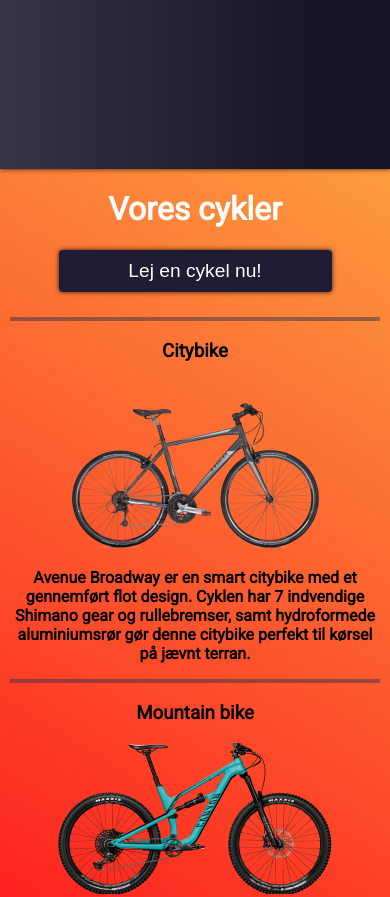
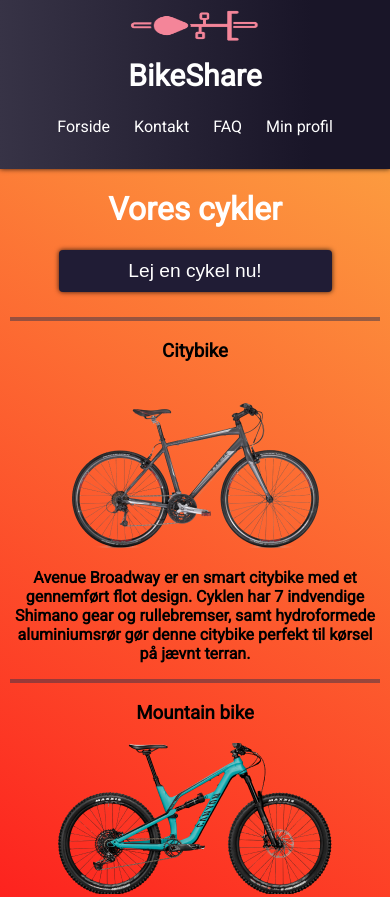
Before and after one commit to BE-CH/ITU-BikeShare, a plain HTML site: page bikeOverview.html in a window 390 px wide. Shown: the top 897 px of the page. Drawn offline with Linux system fonts and the light colour scheme.

Commit message:
+ responsive front page

```diff
--- a/bikeOverview.html
+++ b/bikeOverview.html
@@ -1,17 +1,36 @@
 <!DOCTYPE html>
 <html lang="en">
+
 <head>
     <meta charset="UTF-8">
     <meta name="viewport" content="width=device-width, initial-scale=1.0">
     <link rel="stylesheet" href="css/main.css">
+    <link rel="stylesheet" href="css/mediaqueries.css">
     <link rel="preconnect" href="https://fonts.gstatic.com">
     <link href="https://fonts.googleapis.com/css2?family=Roboto&display=swap" rel="stylesheet">
     <script src="javascript/main.js"></script>
     <script src="javascript/bikeOverview.js"></script>
     <title>Document</title>
 </head>
+
 <body onload="loadAllBikes()">
-    <header></header>
+    <header>
+        <div class="inner-header">
+            <div class="logoContainer">
+                <img class="logo" src="images/logo.png" alt="Logo">
+                <p class="title">BikeShare</p>
+            </div>
+
+            <div class="pc-header">
+                <ul class="navigationList">
+                    <li class="navigationLi"><a href="index.html">Forside</a></li>
+                    <li class="navigationLi"><a href="contact.html">Kontakt</a></li>
+                    <li class="navigationLi"><a href="faq.html">FAQ</a></li>
+                    <li class="navigationLi"><a href="myprofile.html">Min profil</a></li>
+                </ul>
+            </div>
+        </div>
+    </header>
     <div id="top">
         <h1>Vores cykler</h1>
         <button>Lej en cykel nu!</button>
@@ -20,4 +39,5 @@
     <div id="bikeOverview"></div>
 
 </body>
+
 </html>
```
